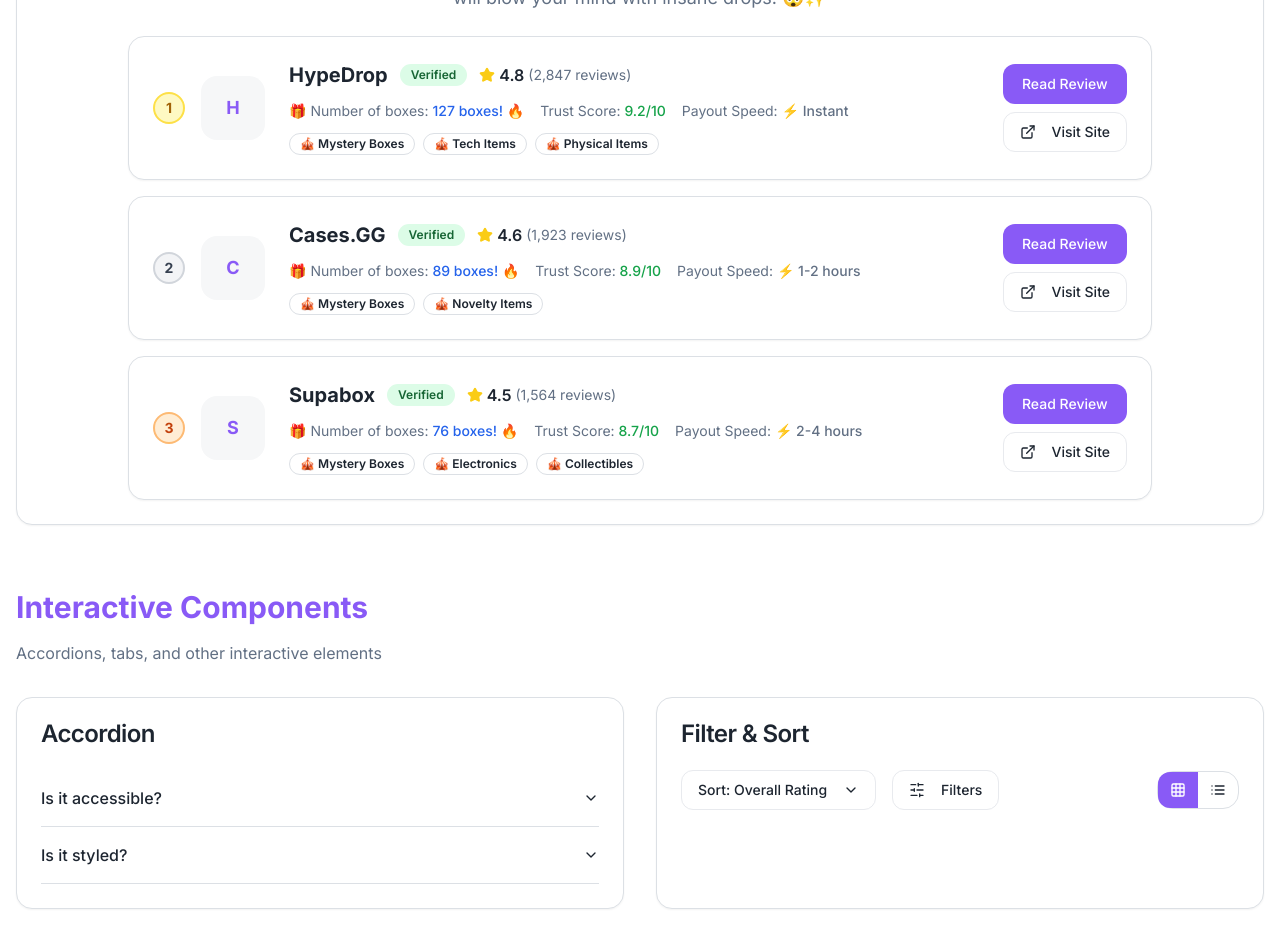
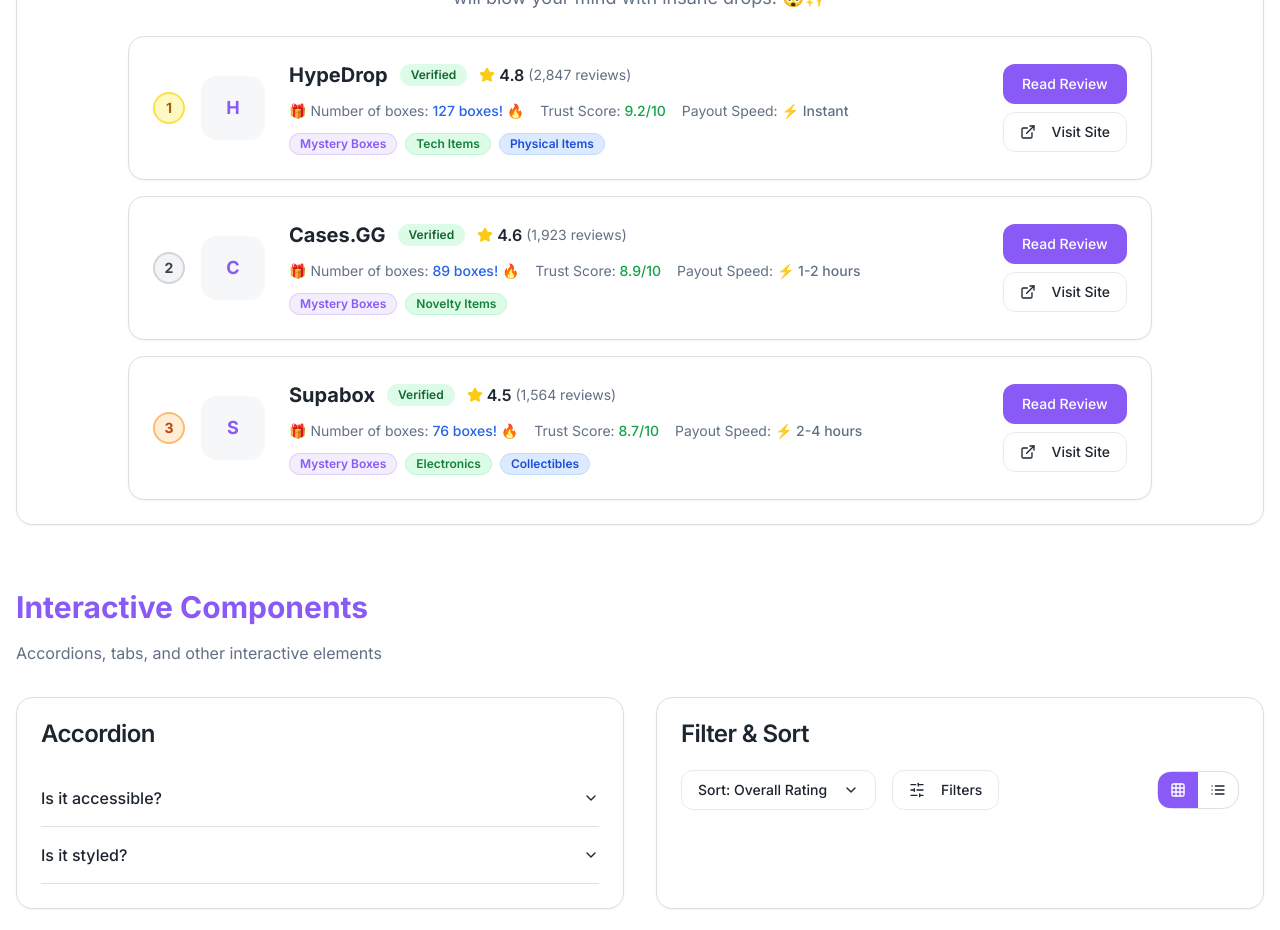
Before and after one commit to whaamkabaam/trust-skin-hub-45, a React (Vite) app: page /style-guide in a window 1280 px wide. Shown: the part 6100-7030 px from the top of the page. Built offline with nearby package versions, Linux system fonts and the light colour scheme.

Commit message:
Update pills in top lists

```diff
--- a/src/components/TopOperatorList.tsx
+++ b/src/components/TopOperatorList.tsx
@@ -77,9 +77,23 @@ const TopOperatorList = ({ title, subtitle, operators }: TopOperatorListProps) =
                   </div>
 
                   <div className="flex items-center gap-2 flex-wrap">
-                    {operator.tags.map((tag) => (
-                      <Badge key={tag} variant="outline">{tag}</Badge>
-                    ))}
+                    {operator.tags.map((tag, tagIndex) => {
+                      const colorClasses = [
+                        'bg-primary/10 text-primary border-primary/20',
+                        'bg-green-100 text-green-700 border-green-200',
+                        'bg-blue-100 text-blue-700 border-blue-200',
+                        'bg-purple-100 text-purple-700 border-purple-200',
+                        'bg-orange-100 text-orange-700 border-orange-200',
+                        'bg-pink-100 text-pink-700 border-pink-200'
+                      ];
+                      const colorClass = colorClasses[tagIndex % colorClasses.length];
+
+                      return (
+                        <Badge key={tag} variant="outline" className={colorClass}>
+                          {tag}
+                        </Badge>
+                      );
+                    })}
                   </div>
                 </div>
               </div>
--- a/src/pages/StyleGuide.tsx
+++ b/src/pages/StyleGuide.tsx
@@ -761,7 +761,7 @@ const StyleGuide = () => {
                       specialFeature: `🎁 ${op.specialFeature}`,
                       specialValue: `${op.specialValue} boxes! 🔥`,
                       payoutSpeed: `⚡ ${op.payoutSpeed}`,
-                      tags: op.tags.map(tag => `🎪 ${tag}`)
+                      tags: op.tags
                     }))}
                   />
                 </CardContent>
@@ -782,7 +782,7 @@ const StyleGuide = () => {
                       specialFeature: `🎯 ${op.specialFeature}`,
                       specialValue: `${op.specialValue} cases! 💥`,
                       payoutSpeed: `🚀 ${op.payoutSpeed}`,
-                      tags: op.tags.map(tag => `⚡ ${tag}`)
+                      tags: op.tags
                     }))}
                   />
                 </CardContent>
@@ -803,7 +803,7 @@ const StyleGuide = () => {
                       specialFeature: `🎮 ${op.specialFeature}`,
                       specialValue: `${op.specialValue} games! 🎯`,
                       payoutSpeed: `💨 ${op.payoutSpeed}`,
-                      tags: op.tags.map(tag => `🎪 ${tag}`)
+                      tags: op.tags
                     }))}
                   />
                 </CardContent>
```
